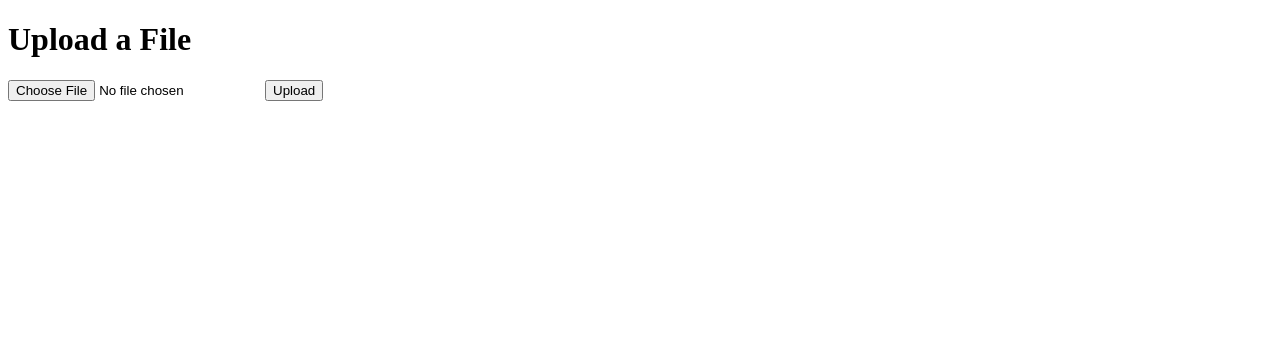
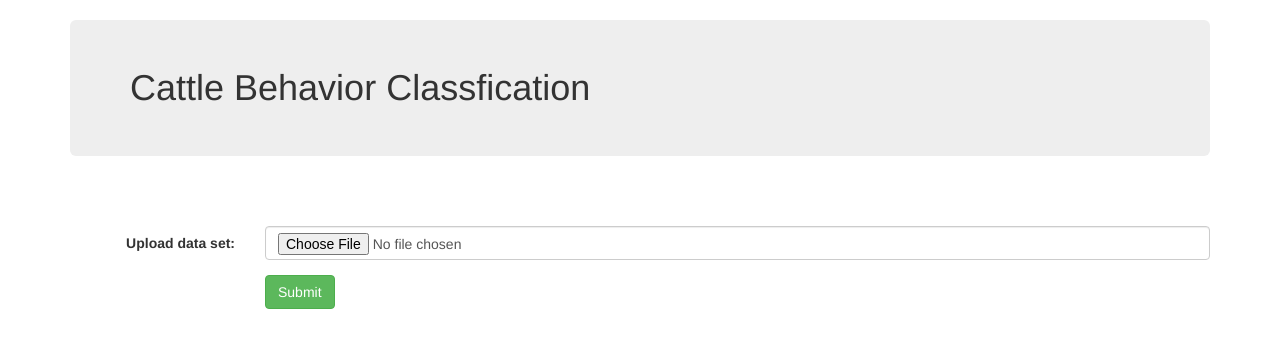
Before and after one commit to magnus-rex1/cattle-behavior-classifier, a Flask app: page / in a window 1280 px wide. Shown: the top 348 px of the page. Run offline with Flask 3, Linux system fonts and the light colour scheme; parts of the project's set-up code (start-up, migrations or seed data) failed here and were passed over; some libraries are stand-ins or nearby versions.

Commit message:
fixed Flask app

```diff
--- a/app.py
+++ b/app.py
@@ -1,92 +1,59 @@
-from crypt import methods
-from flask import Flask, request, jsonify, render_template, redirect, url_for
-from waitress import serve
-from model.model import predict_behavior
+from flask import Flask, render_template, request, flash
+import mlflow
 import os
-from werkzeug.utils import secure_filename, safe_join
-
+from werkzeug.utils import secure_filename
+import pandas as pd
+from preprocess import *
+import joblib
 
 app = Flask(__name__)
-# app.config['UPLOAD_FOLDER'] = '/uploads'
 app.config['UPLOAD_FOLDER'] = 'uploads'
-ALLOWED_EXTENSIONS={'csv'}
-
 current_dir = os.path.dirname(__file__)
 
-def allowed_file(filename):
-    return '.' in filename and \
-        filename.rsplit('.', 1)[1].lower() in ALLOWED_EXTENSIONS
+def load_model():
+    # logged_model = 'runs:/840db5c0df89494e80b28e9f65471f80/model'
+    # loaded_model = mlflow.pyfunc.load_model(logged_model)
+    loaded_model = joblib.load('model.pkl')
+    return loaded_model
 
-@app.route('/', methods=['POST', 'GET'])
+model = load_model()
+
+def predict_behavior(data_path):
+    cow = pd.read_csv(data_path)
+    df = cow
+    # make some transformations to the data
+    df = convert_acc_units(df)
+    df = simple_impute(df)
+    df = encode_label_column(df)
+    df = df.drop(columns=['TimeStamp_UNIX', 'TimeStamp_JST', 'Label', 'behavior'])
+    # predict behavior
+    model = load_model()
+    behavior = set(model.predict(pd.DataFrame(df)))
+    return behavior
+
+@app.route('/', methods=['GET', 'POST'])
+def main():
+    return render_template('index.html')
+
+@app.route('/submit', methods=['POST', 'GET'])
 def predict():
-    uploaded = False
-    pred = False
-    prediction = 0
+    show = False
     if request.method == 'POST':
         if 'file' not in request.files:
             return 'No file uploaded'
-        file = request.files['file']
-        if file.filename == '':
-            return 'No selected file!'
-        if file and allowed_file(file.filename):
-            filename = secure_filename(file.filename)
-            filepath = os.path.join(current_dir, app.config['UPLOAD_FOLDER'], filename)
-            file.save(filepath)
-            uploaded=True
-            # use safe_join to prevent directory traversal attacks
-            uploads_dir = app.config['UPLOAD_FOLDER']
-            allowed_paths = [safe_join(uploads_dir, f) for f in os.listdir(uploads_dir)]
-            # files = [os.path.basename(path) for path in allowed_paths]  # Get filenames only
-            files = os.listdir(uploads_dir)
-            # submit_action = request.form.get('submit_action')
-            # print(submit_action)
-            # if submit_action == 'Test':
-            #     pred = True
-            #     prediction = predict_behavior(request.files['test_file'].filename)
-            #     print(f"The prediction is {prediction}")
-            #     return render_template('upload.html', filename=filename, uploaded=uploaded, files=files, pred=pred, prediction=prediction)
-            return render_template('upload.html', filename=filename, uploaded=uploaded, files=files)
+        mfile = request.files['file']
+        if mfile.filename == '':
+            return 'No selected file'
+        else:
+            show = True
+        filename = secure_filename(mfile.filename)
+        filepath = os.path.join(current_dir, app.config['UPLOAD_FOLDER'], filename)
+        mfile.save(filepath)
 
-            # redirect(url_for('/', filename=filename))
-    return render_template('upload.html')
+        b = predict_behavior(filepath)
 
-@app.route('/display_result', methods=['POST'])
-def display_result():
-    submit_action = request.form.get('submit_action')
-    if submit_action == 'Test':
-        pred = True
-        file = request.files['file'].filename
-        print(file)
-        prediction = predict_behavior(file)
-        print(f"The prediction is {prediction}")
-        return render_template('display_result.html', pred=pred, prediction=prediction)
-
-    return render_template('display_result.html')
-
-@app.route('/dummy', methods=['GET', 'POST'])
-def upload_file():
-    if request.method == 'POST':
-        # Check if file is uploaded
-        if 'file' not in request.files:
-            return 'No file uploaded!'
-        file = request.files['file']
-        # Validate filename and extension
-        if file.filename == '':
-            return 'No selected file!'
-        if file and allowed_file(file.filename):
-            filename = secure_filename(file.filename)
-            filepath = os.path.join(current_dir, app.config['UPLOAD_FOLDER'], filename)
-            print(current_dir)
-            file.save(filepath)
-            # Process the uploaded file here (optional)
-            # ...
-            return redirect(url_for('uploaded_file', filename=filename))
-    return render_template('upload.html')
-
-@app.route('/uploaded_file/<filename>')
-def uploaded_file(filename):
-  return render_template('display_file.html', filename=filename)
-
+        return render_template('index.html', prediction=b, filepath=filepath, show=show)
+    return render_template('index.html', show=show)
 
 if __name__ == '__main__':
-    serve(app, host="0.0.0.0", port=8000)
+    app.run(app, host="0.0.0.0", port=8000, debug=True)
--- a/model/model.py
+++ b/model/model.py
@@ -1,8 +1,6 @@
 import pandas as pd
-import numpy as np
 from sklearn.ensemble import RandomForestClassifier
 from sklearn.model_selection import train_test_split
-from sklearn.impute import SimpleImputer
 from sklearn.metrics import mean_squared_error, mean_absolute_error, r2_score, accuracy_score
 from sklearn.preprocessing import StandardScaler
 
@@ -12,6 +10,8 @@ from mlflow.models import infer_signature
 import subprocess
 import joblib
 import os
+
+from preprocess import *
 # export MLFLOW_TRACKING_URI="sqlite:///mlruns.db"
 
 # MLFLOW_TRACKING_URI = "sqlite:///mlflow.db"
@@ -41,47 +41,6 @@ experiment_name = "behavior-classification-experiment"
 # public_url = ngrok.connect(port).public_url
 # print(f' * ngrok tunnel \"{public_url}\" -> \"http://127.0.0.1:{port}\"')
 
-# converting from mg to m/s^2
-def convert_acc_units(df):
-    df['AccX'] = (df['AccX']/1000)*9.81
-    df['AccY'] = (df['AccY']/1000)*9.81
-    df['AccZ'] = (df['AccZ']/1000)*9.81
-    df['AccMag'] = np.sqrt(df['AccX']**2 + df['AccY']**2 + df['AccZ']**2)
-
-    return df
-
-def simple_impute(df):
-    mode = SimpleImputer(strategy='most_frequent')
-    # df['Label'] = mode.fit_transform(df[['Label']])
-    df.loc[:,'Label'] = mode.fit_transform(df[['Label']])
-
-    return df
-
-# encode 'Label column
-def encode_label_column(df):
-    behaviors = {
-    'RES': 1,  # Resting in standing position
-    'RUS': 2,  # Ruminating in standing position
-    'MOV': 3,  # Moving
-    'GRZ': 4,  # Grazing
-    'SLT': 5,  # Salt licking
-    'FES': 6,  # Feeding in stanchion
-    'DRN': 7,  # Drinking
-    'LCK': 8,  # Licking
-    'REL': 9,  # Resting in lying position
-    'URI': 10,  # Urinating
-    'ATT': 11, # Attacking
-    'ESC': 12, # Escaping
-    'BMN': 13, # Being mounted
-    'ETC': 14, # Other behaviors
-    'BLN': 15  # Data without video, no label
-    }
-    df['behavior'] = df['Label'].map(behaviors)
-    df['behavior'] = df['behavior'].astype('int')
-    # preserve the nans in the original column
-    # df['behavior'] = df['behavior'].where(~df['Label'].isnull(), pd.NA)
-
-    return df
 
 params = {"max_depth": 2, "random_state": 42}
 model = RandomForestClassifier(**params)
--- a/templates/index.html
+++ b/templates/index.html
@@ -1,11 +1,40 @@
-<html>
+<!DOCTYPE html>
+<html lang="en">
+
 <head>
-	<title>Title</title>
+    <title>Image Classification</title>
+    <meta charset="utf-8">
+    <meta name="viewport" content="width=device-width, initial-scale=1">
+    <link rel="stylesheet" href="https://maxcdn.bootstrapcdn.com/bootstrap/3.4.1/css/bootstrap.min.css">
+    <script src="https://ajax.googleapis.com/ajax/libs/jquery/3.5.1/jquery.min.js"></script>
+    <script src="https://maxcdn.bootstrapcdn.com/bootstrap/3.4.1/js/bootstrap.min.js"></script>
 </head>
+
 <body>
-	<form action = "/success" method = "post" enctype="multipart/form-data">
-		<input type="file" name="file" />
-		<input type = "submit" value="Upload">
-	</form>
+    <div class="container">
+        <h1 class="jumbotron bg-primary">Cattle Behavior Classfication</h1>
+        <br><br>
+        <form class="form-horizontal" action="/submit" method="POST" enctype="multipart/form-data">
+            <div class="form-group">
+                <label class="control-label col-sm-2" for="pwd">Upload data set:</label>
+                <div class="col-sm-10">
+                    <input type="file" class="form-control" name="file" id="pwd">
+                </div>
+            </div>
+
+            <div class="form-group">
+                <div class="col-sm-offset-2 col-sm-10">
+                    <button type="submit" class="btn btn-success">Submit</button>
+                </div>
+                {% if show %}
+                    {% if prediction %}
+                    <p> Your Prediction : <i>{{prediction}}</i></p>
+                    {% endif %}
+                {% endif %}
+            </div>
+        </form>
+    </div>
+    <footer></footer>
 </body>
+
 </html>
--- a/templates/upload.html
+++ /dev/null
@@ -1,28 +0,0 @@
-<!DOCTYPE html>
-<html>
-<head>
-  <title>Predict</title>
-</head>
-<body>
-  <h1>Upload a File</h1>
-  <form method="POST" enctype="multipart/form-data">
-    <input type="file" name="file">
-    <input type="submit" value="Upload">
-  </form>
-  {% if uploaded %}
-    <h1>Uploaded files:</h1>
-    <ul>
-      <form action="/display_result" method="POST">
-        {% for file in files %}
-          <li>{{file}}</li>
-          {% if pred %}
-            {{prediction}}
-          {% endif %}
-          <!-- <input type="file" name="test_file"> -->
-          <input type="submit" name="submit_action" value="Test">
-        {% endfor%}
-      </form>
-    </ul>
-  {% endif %}
-</body>
-</html>
```
Also changed, not shown: preprocess.py (added, +45 -0 lines), templates/Acknowledgement.html (deleted, +0 -9 lines), templates/display_result.html (deleted, +0 -10 lines).
